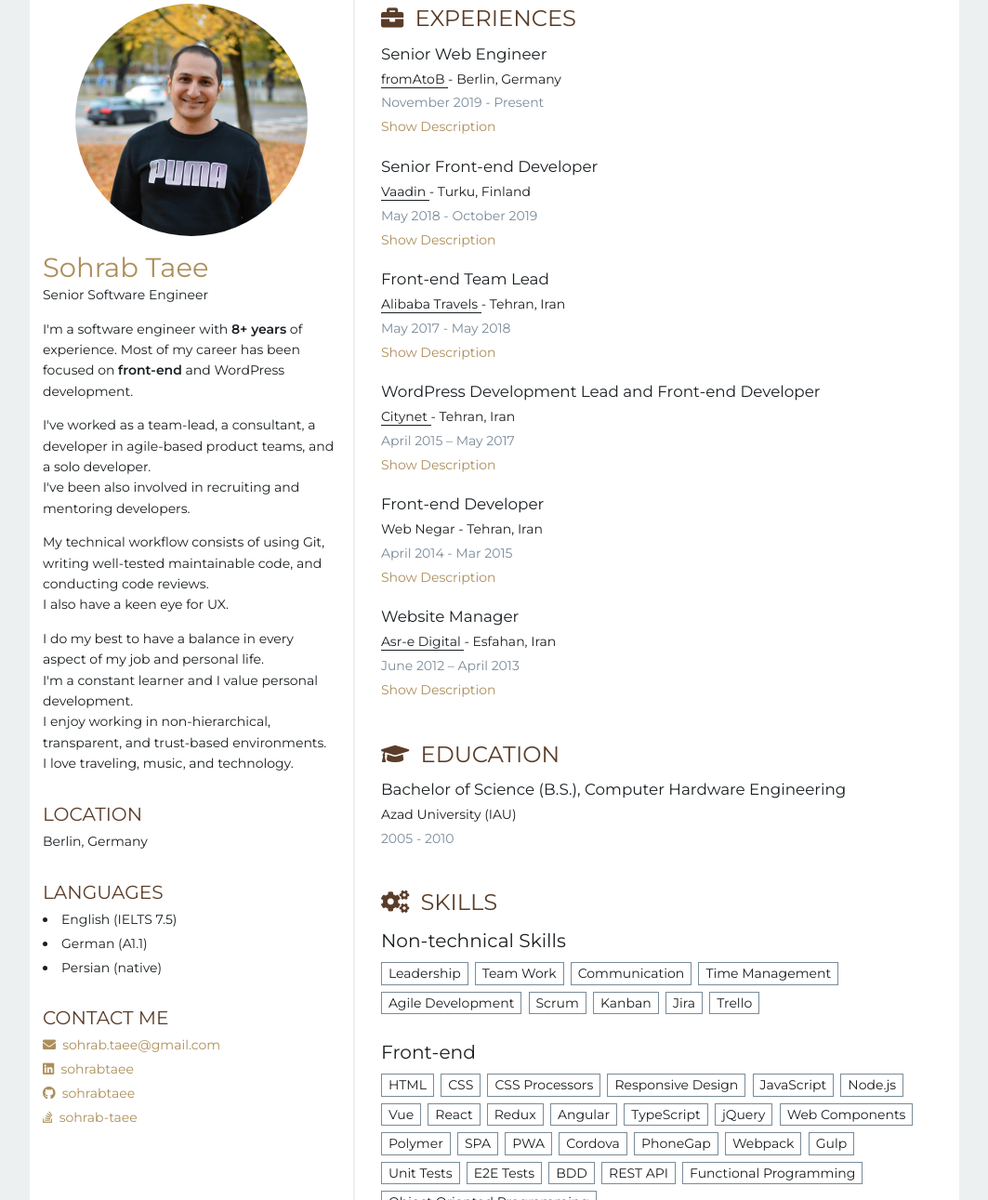
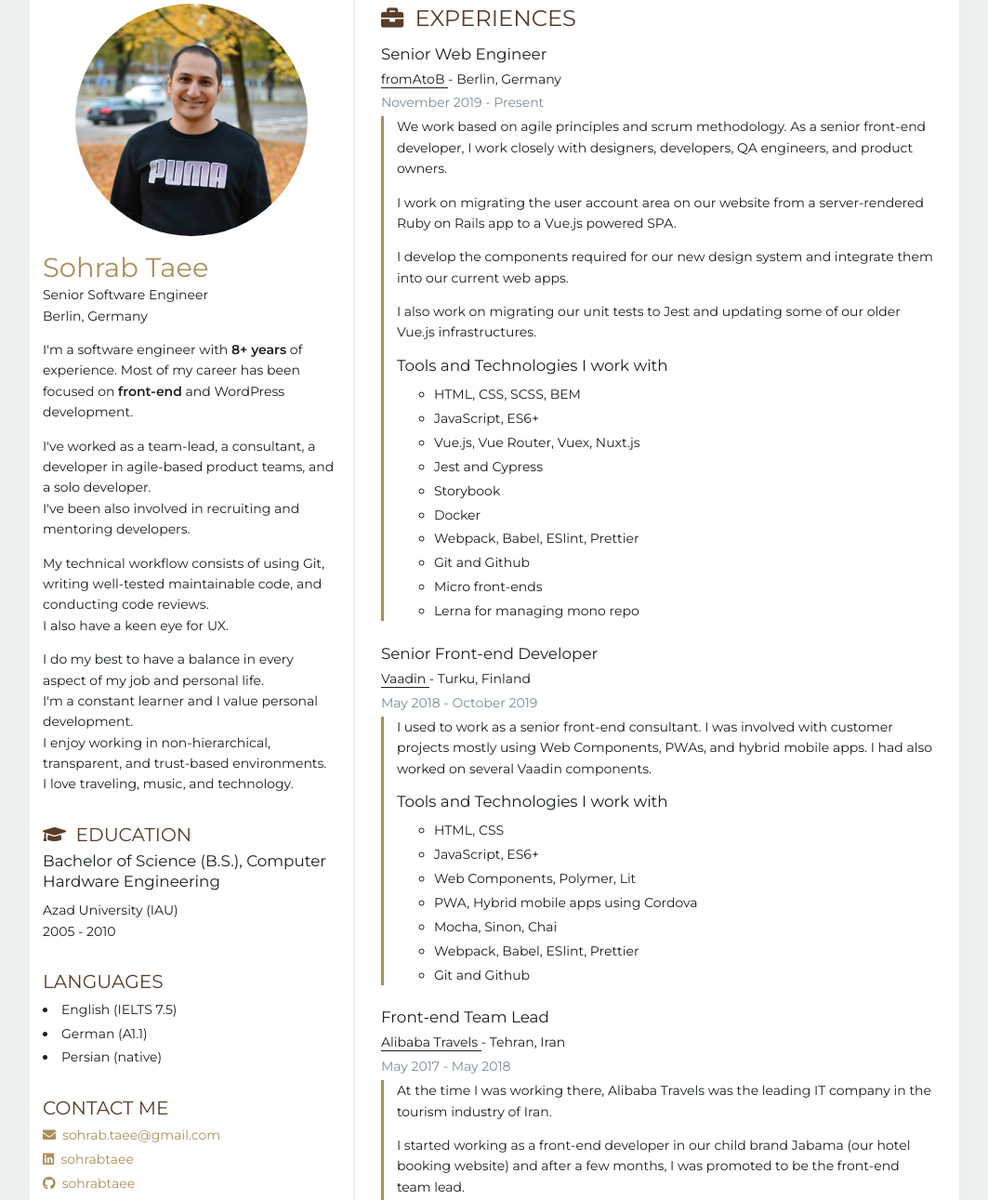
Before and after one commit to sohrabtaee/resume, a website: page index.html in a window 1280 px wide. Shown: the part 52-1343 px from the top of the page at 93% size, without its empty margins (108-1171 px from the left). Drawn offline with nearby package versions, Linux system fonts and the light colour scheme.

Commit message:
Added tools and techs

```diff
--- a/index.html
+++ b/index.html
@@ -5,7 +5,7 @@
     <meta name="viewport" content="width=1000px" />
     <meta http-equiv="X-UA-Compatible" content="ie=edge" />
     <meta name="description" content="Sohrab Taee Resume" />
-    <title>Sohrab Taee Resume</title>
+    <title>Sohrab Taee Resume (CV)</title>
     <link
       rel="stylesheet"
       href="https://cdnjs.cloudflare.com/ajax/libs/normalize/8.0.1/normalize.min.css"
@@ -28,7 +28,11 @@
         <div class="intro">
           <img src="sohrab-taee.jpg" alt="Sohrab Taee photo" class="image" />
           <h1 class="title">Sohrab Taee</h1>
-          <p>Senior Software Engineer</p>
+          <p>
+            Senior Software Engineer
+            <br />
+            Berlin, Germany
+          </p>
           <p>
             I'm a software engineer with <strong>8+ years</strong> of
             experience. Most of my career has been focused on
@@ -53,8 +57,17 @@
             I love traveling, music, and technology.
           </p>
         </div>
-        <h3 class="location section-title">Location</h3>
-        <p>Berlin, Germany</p>
+        <article class="education section">
+          <h3 class="section-title">
+            <i class="fas fa-graduation-cap"></i>
+            Education
+          </h3>
+          <h4 class="title">
+            Bachelor of Science (B.S.), Computer Hardware Engineering
+          </h4>
+          <div>Azad University (IAU)</div>
+          <div class="date">2005 - 2010</div>
+        </article>
         <h3 class="section-title">Languages</h3>
         <ul class="languages">
           <li>English (IELTS 7.5)</li>
@@ -98,208 +111,12 @@
             </a>
           </li>
         </ul>
-      </aside>
-      <section class="main-content">
-        <article class="experiences section">
-          <h2 class="section-title">
-            <i class="fas fa-briefcase"></i>
-            Experiences
-          </h2>
-          <ol class="unbulleted-list">
-            <li class="experience">
-              <h4 class="title">Senior Web Engineer</h4>
-              <div>
-                <a
-                  href="https://www.fromatob.com"
-                  target="_blank"
-                  class="company"
-                >
-                  fromAtoB
-                  <span class="print-only">(https://www.fromatob.com)</span>
-                </a>
-                - Berlin, Germany
-              </div>
-              <div class="date">November 2019 - Present</div>
-              <input type="checkbox" id="fromatob" class="toggle-checkbox" />
-              <label for="fromatob" class="description-toggle screen-only">
-                Description
-              </label>
-              <div class="description">
-                <p>
-                  We work based on agile principles and scrum methodology. As a
-                  senior front-end developer, I work closely with designers,
-                  developers, QA engineers, and product owners.
-                </p>
-                <p>
-                  I work on migrating the user account area on our website from
-                  a server-rendered Ruby on Rails app to a Vue.js powered SPA.
-                </p>
-                <p>
-                  I develop the components required for our new design system
-                  and integrate them into our current web apps.
-                </p>
-                <p>
-                  I also work on migrating our unit tests to Jest and updating
-                  some of our older Vue.js infrastructures.
-                </p>
-              </div>
-            </li>
-            <li class="experience">
-              <h4 class="title">Senior Front-end Developer</h4>
-              <div>
-                <a href="https://vaadin.com" target="_blank" class="company">
-                  Vaadin
-                  <span class="print-only">(https://vaadin.com)</span>
-                </a>
-                - Turku, Finland
-              </div>
-              <div class="date">May 2018 - October 2019</div>
-              <input type="checkbox" id="vaadin" class="toggle-checkbox" />
-              <label for="vaadin" class="description-toggle screen-only">
-                Description
-              </label>
-              <div class="description">
-                <p>
-                  I used to work as a senior front-end consultant. I was
-                  involved with customer projects mostly using Web Components,
-                  PWAs, and hybrid mobile apps. I had also worked on several
-                  Vaadin components.
-                </p>
-              </div>
-            </li>
-            <li class="experience">
-              <h4 class="title">Front-end Team Lead</h4>
-              <div>
-                <a href="https://alibaba.ir/" target="_blank" class="company">
-                  Alibaba Travels
-                  <span class="print-only">(https://alibaba.ir)</span>
-                </a>
-                - Tehran, Iran
-              </div>
-              <div class="date">May 2017 - May 2018</div>
-              <input type="checkbox" id="alibaba" class="toggle-checkbox" />
-              <label for="alibaba" class="description-toggle screen-only">
-                Description
-              </label>
-              <div class="description">
-                <p>
-                  At the time I was working there, Alibaba Travels was the
-                  leading IT company in the tourism industry of Iran.
-                </p>
-                <p>
-                  I started working as a front-end developer in our child brand
-                  Jabama (our hotel booking website) and after a few months, I
-                  was promoted to be the front-end team lead.
-                </p>
-                <p>
-                  My job was to architect and lead the front-end development of
-                  a new website for the company using Vue.js ecosystem.
-                </p>
-                <p>
-                  I was accountable for the relationship between my team, our
-                  product owner, the UX/UI team, and the back-end team.
-                </p>
-                <p>I also interviewed front-end developer candidates.</p>
-              </div>
-            </li>
-            <li class="experience">
-              <h4 class="title">
-                WordPress Development Lead and Front-end Developer
-              </h4>
-              <div>
-                <a href="https://citynet.ir/" target="_blank" class="company">
-                  Citynet
-                  <span class="print-only">(https://citynet.ir)</span>
-                </a>
-                - Tehran, Iran
-              </div>
-              <div class="date">April 2015 – May 2017</div>
-              <input type="checkbox" id="citynet" class="toggle-checkbox" />
-              <label for="citynet" class="description-toggle screen-only">
-                Description
-              </label>
-              <div class="description">
-                <p>Citynet is an IT company active in the tourism industry.</p>
-                <p>
-                  I was working as the head of website development department,
-                  and as the front-end developer in web applications team.
-                </p>
-                <p>
-                  We developed WordPress websites for our clients and my job was
-                  to lead the WordPress development team.
-                </p>
-                <p>
-                  I was in charge of integrating our tourism web services into
-                  our WordPress websites so that our clients could sell tourism
-                  services such as domestic and international flight, train, and
-                  bus tickets and travel insurance on their websites.
-                </p>
-                <p>
-                  I also interviewed WordPress and front-end developer
-                  candidates.
-                </p>
-              </div>
-            </li>
-            <li class="experience">
-              <h4 class="title">Front-end Developer</h4>
-              <div>Web Negar - Tehran, Iran</div>
-              <div class="date">April 2014 - Mar 2015</div>
-              <input type="checkbox" id="web-negar" class="toggle-checkbox" />
-              <label for="web-negar" class="description-toggle screen-only">
-                Description
-              </label>
-              <div class="description">
-                <p>
-                  Web Negar was a website development company. I was working as
-                  a front-end developer.
-                </p>
-                <p>
-                  My job was to translate designs of the graphics team to static
-                  web pages and hand them over to back-end team.
-                </p>
-              </div>
-            </li>
-            <li class="experience">
-              <h4 class="title">Website Manager</h4>
-              <div>
-                <a href="http://asrdigital.ir/" target="_blank" class="company">
-                  Asr-e Digital
-                  <span class="print-only">(https://asrdigital.ir)</span>
-                </a>
-                - Esfahan, Iran
-              </div>
-              <div class="date">June 2012 – April 2013</div>
-              <input
-                type="checkbox"
-                id="asre-digital"
-                class="toggle-checkbox"
-              />
-              <label for="asre-digital" class="description-toggle screen-only">
-                Description
-              </label>
-              <div class="description">
-                <p>Website management, UI/UX design, and content editing.</p>
-              </div>
-            </li>
-          </ol>
-        </article>
-        <article class="education section">
-          <h2 class="section-title">
-            <i class="fas fa-graduation-cap"></i>
-            Education
-          </h2>
-          <h4 class="title">
-            Bachelor of Science (B.S.), Computer Hardware Engineering
-          </h4>
-          <div>Azad University (IAU)</div>
-          <div class="date">2005 - 2010</div>
-        </article>
         <article class="skills section">
-          <h2 class="section-title">
+          <h3 class="section-title">
             <i class="fas fa-cogs"></i>
             Skills
-          </h2>
-          <h3>Non-technical Skills</h3>
+          </h3>
+          <h4>Non-technical Skills</h4>
           <ul class="unbulleted-list">
             <li>Leadership</li>
             <li>Team Work</li>
@@ -311,7 +128,7 @@
             <li>Jira</li>
             <li>Trello</li>
           </ul>
-          <h3>Front-end</h3>
+          <h4>Front-end</h4>
           <ul class="unbulleted-list">
             <li>HTML</li>
             <li>CSS</li>
@@ -340,7 +157,7 @@
             <li>Functional Programming</li>
             <li>Object Oriented Programming</li>
           </ul>
-          <h3>WordPress</h3>
+          <h4>WordPress</h4>
           <ul class="unbulleted-list">
             <li>PHP</li>
             <li>WordPress Development</li>
@@ -349,6 +166,216 @@
             <li>WooCommerce Development</li>
             <li>WP REST API</li>
           </ul>
+        </article>
+      </aside>
+      <section class="main-content">
+        <article class="experiences section">
+          <h2 class="section-title">
+            <i class="fas fa-briefcase"></i>
+            Experiences
+          </h2>
+          <ol class="unbulleted-list">
+            <li class="experience">
+              <h4 class="title">Senior Web Engineer</h4>
+              <div>
+                <a
+                  href="https://www.fromatob.com"
+                  target="_blank"
+                  class="company"
+                >
+                  fromAtoB
+                  <span class="print-only">(https://www.fromatob.com)</span>
+                </a>
+                - Berlin, Germany
+              </div>
+              <div class="date">November 2019 - Present</div>
+              <div class="description">
+                <p>
+                  We work based on agile principles and scrum methodology. As a
+                  senior front-end developer, I work closely with designers,
+                  developers, QA engineers, and product owners.
+                </p>
+                <p>
+                  I work on migrating the user account area on our website from
+                  a server-rendered Ruby on Rails app to a Vue.js powered SPA.
+                </p>
+                <p>
+                  I develop the components required for our new design system
+                  and integrate them into our current web apps.
+                </p>
+                <p>
+                  I also work on migrating our unit tests to Jest and updating
+                  some of our older Vue.js infrastructures.
+                </p>
+                <h4>Tools and Technologies I work with</h4>
+                <ul>
+                  <li>HTML, CSS, SCSS, BEM</li>
+                  <li>JavaScript, ES6+</li>
+                  <li>Vue.js, Vue Router, Vuex, Nuxt.js</li>
+                  <li>Jest and Cypress</li>
+                  <li>Storybook</li>
+                  <li>Docker</li>
+                  <li>Webpack, Babel, ESlint, Prettier</li>
+                  <li>Git and Github</li>
+                  <li>Micro front-ends</li>
+                  <li>Lerna for managing mono repo</li>
+                </ul>
+              </div>
+            </li>
+            <li class="experience">
+              <h4 class="title">Senior Front-end Developer</h4>
+              <div>
+                <a href="https://vaadin.com" target="_blank" class="company">
+                  Vaadin
+                  <span class="print-only">(https://vaadin.com)</span>
+                </a>
+                - Turku, Finland
+              </div>
+              <div class="date">May 2018 - October 2019</div>
+              <div class="description">
+                <p>
+                  I used to work as a senior front-end consultant. I was
+                  involved with customer projects mostly using Web Components,
+                  PWAs, and hybrid mobile apps. I had also worked on several
+                  Vaadin components.
+                </p>
+                <h4>Tools and Technologies I work with</h4>
+                <ul>
+                  <li>HTML, CSS</li>
+                  <li>JavaScript, ES6+</li>
+                  <li>Web Components, Polymer, Lit</li>
+                  <li>PWA, Hybrid mobile apps using Cordova</li>
+                  <li>Mocha, Sinon, Chai</li>
+                  <li>Webpack, Babel, ESlint, Prettier</li>
+                  <li>Git and Github</li>
+                </ul>
+              </div>
+            </li>
+            <li class="experience">
+              <h4 class="title">Front-end Team Lead</h4>
+              <div>
+                <a href="https://alibaba.ir/" target="_blank" class="company">
+                  Alibaba Travels
+                  <span class="print-only">(https://alibaba.ir)</span>
+                </a>
+                - Tehran, Iran
+              </div>
+              <div class="date">May 2017 - May 2018</div>
+              <div class="description">
+                <p>
+                  At the time I was working there, Alibaba Travels was the
+                  leading IT company in the tourism industry of Iran.
+                </p>
+                <p>
+                  I started working as a front-end developer in our child brand
+                  Jabama (our hotel booking website) and after a few months, I
+                  was promoted to be the front-end team lead.
+                </p>
+                <p>
+                  My job was to architect and lead the front-end development of
+                  a new website for the company using Vue.js ecosystem.
+                </p>
+                <p>
+                  I was accountable for the relationship between my team, our
+                  product owner, the UX/UI team, and the back-end team.
+                </p>
+                <p>I also interviewed front-end developer candidates.</p>
+                <h4>Tools and Technologies I work with</h4>
+                <ul>
+                  <li>HTML, CSS, SCSS, BEM</li>
+                  <li>JavaScript, ES6+</li>
+                  <li>Vue.js, Vue Router, Vuex, Nuxt.js</li>
+                  <li>Docker</li>
+                  <li>Webpack, Babel, ESlint, Prettier</li>
+                  <li>Git and Gitlab</li>
+                </ul>
+              </div>
+            </li>
+            <li class="experience">
+              <h4 class="title">
+                WordPress Development Lead and Front-end Developer
+              </h4>
+              <div>
+                <a href="https://citynet.ir/" target="_blank" class="company">
+                  Citynet
+                  <span class="print-only">(https://citynet.ir)</span>
+                </a>
+                - Tehran, Iran
+              </div>
+              <div class="date">April 2015 – May 2017</div>
+              <div class="description">
+                <p>Citynet is an IT company active in the tourism industry.</p>
+                <p>
+                  I was working as the head of website development department,
+                  and as the front-end developer in web applications team.
+                </p>
+                <p>
+                  We developed WordPress websites for our clients and my job was
+                  to lead the WordPress development team.
+                </p>
+                <p>
+                  I was in charge of integrating our tourism web services into
+                  our WordPress websites so that our clients could sell tourism
+                  services such as domestic and international flight, train, and
+                  bus tickets and travel insurance on their websites.
+                </p>
+                <p>
+                  I also interviewed WordPress and front-end developer
+                  candidates.
+                </p>
+                <h4>Tools and Technologies I work with</h4>
+                <ul>
+                  <li>HTML, CSS, SCSS</li>
+                  <li>JavaScript, ES6+</li>
+                  <li>Vue.js, Vue Router, Vuex</li>
+                  <li>Babel, ESlint</li>
+                  <li>
+                    PHP, WordPress, WooCommerce, ACF, Custom Post Types,
+                    Polylang
+                  </li>
+                </ul>
+              </div>
+            </li>
+            <li class="experience">
+              <h4 class="title">Front-end Developer</h4>
+              <div>Web Negar - Tehran, Iran</div>
+              <div class="date">April 2014 - Mar 2015</div>
+              <div class="description">
+                <p>
+                  Web Negar was a website development company. I was working as
+                  a front-end developer.
+                </p>
+                <p>
+                  My job was to translate designs of the graphics team to static
+                  web pages and hand them over to back-end team.
+                </p>
+                <h4>Tools and Technologies I work with</h4>
+                <ul>
+                  <li>HTML, CSS, SCSS</li>
+                  <li>JavaScript, jQuery</li>
+                </ul>
+              </div>
+            </li>
+            <li class="experience">
+              <h4 class="title">Website Manager</h4>
+              <div>
+                <a href="http://asrdigital.ir/" target="_blank" class="company">
+                  Asr-e Digital
+                  <span class="print-only">(https://asrdigital.ir)</span>
+                </a>
+                - Esfahan, Iran
+              </div>
+              <div class="date">June 2012 – April 2013</div>
+              <div class="description">
+                <p>Website management, UI/UX design, and content editing.</p>
+                <h4>Tools and Technologies I work with</h4>
+                <ul>
+                  <li>HTML, CSS, SCSS</li>
+                  <li>JavaScript, jQuery</li>
+                </ul>
+              </div>
+            </li>
+          </ol>
         </article>
       </section>
     </main>
--- a/styles/_main.scss
+++ b/styles/_main.scss
@@ -33,8 +33,6 @@
     }
   }
   .description {
-    max-height: 0;
-    transition: max-height 0.35s, margin 0.35s;
     border-left: 3px solid $main-color;
     padding-left: 1em;
     p {
@@ -43,32 +41,6 @@
         margin-bottom: 0;
       }
     }
-  }
-  .toggle-checkbox {
-    display: none;
-    + label {
-      &:before {
-        content: 'Show';
-        margin-right: 0.25em;
-      }
-    }
-    &:checked {
-      + label {
-        &:before {
-          content: 'Hide';
-        }
-      }
-      ~ .description {
-        max-height: 100vh;
-        margin-top: 0.5em;
-      }
-    }
-  }
-  .description-toggle {
-    cursor: pointer;
-    color: $main-color;
-    display: inline-flex;
-    align-items: center;
   }
 }
 
```
Also changed, not shown: css/index.css.
